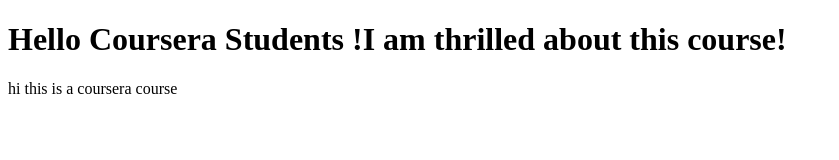
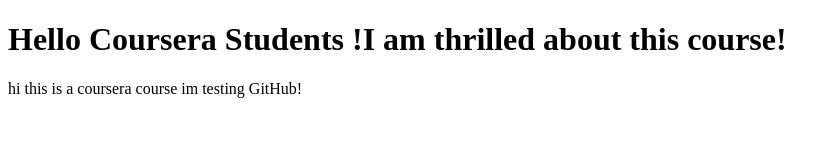
Before and after one commit to onsksila/coursera-test, a plain HTML site: page index.html in a window 1280 px wide. Shown: the whole page, without its empty margins (0-839 px from the left). Drawn offline with Linux system fonts and the light colour scheme.

Commit message:
Next version

```diff
--- a/index.html
+++ b/index.html
@@ -6,6 +6,6 @@
 </head>
 <body>
  <h1>Hello Coursera Students !I am thrilled about this course!</h1>
-<p>hi this is a coursera course</p>
+<p>hi this is a coursera course im testing GitHub!</p>
 </body>
 </html>
```
